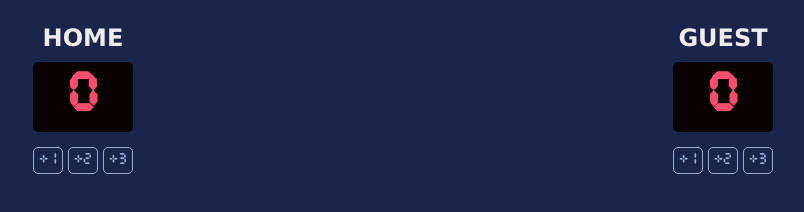
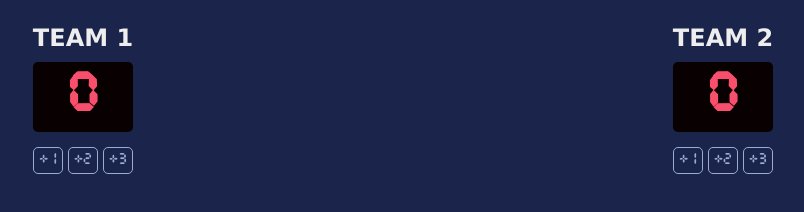
Before and after one commit to ninahg/basketball-scoreboard, a website built with Vite: page index.html in a window 1280 px wide. Shown: the full height of the page, 237-1041 px from the left. Built offline with nearby package versions, Linux system fonts and the light colour scheme.

Commit message:
Update index.html

```diff
--- a/index.html
+++ b/index.html
@@ -5,7 +5,7 @@
     <body>
         <div class="container">
             <div>
-                <h3 id="home">HOME</h3>
+                <h3 id="home">TEAM 1</h3>
                     <div id="pointHome">
                         <h1 id="num1">0</h1>
                     </div>
@@ -18,7 +18,7 @@
                 </div>
             </div>
             <div>
-                <h3 id="guest">GUEST</h3>
+                <h3 id="guest">TEAM 2</h3>
                     <div id="pointGuest">
                         <h1 id="num2">0</h1>
                     </div>
```
